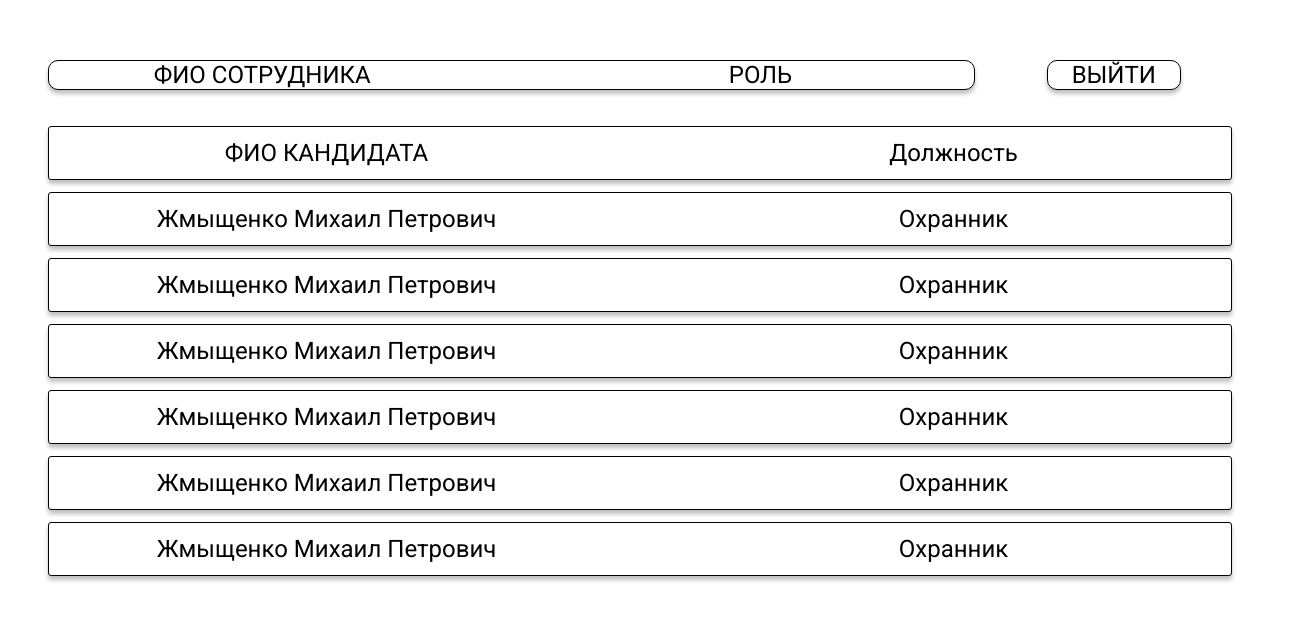
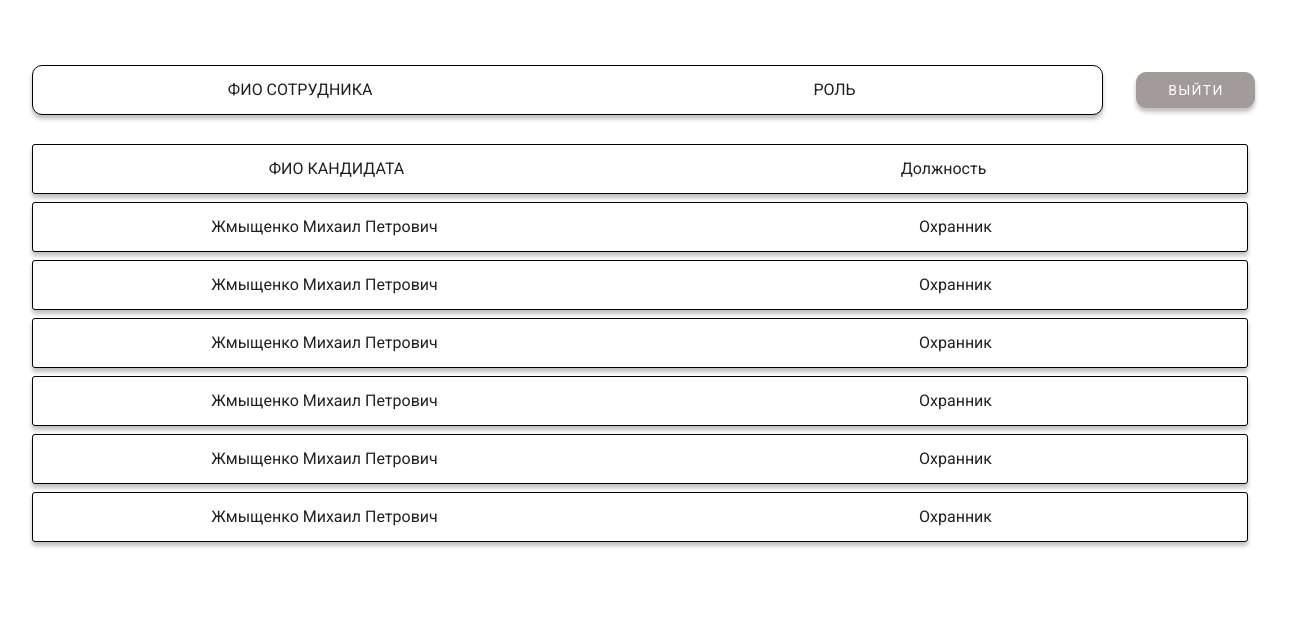
Before and after one commit to DmytriiGrishin/piedpiper_front, a Vue app: page /#/ in a window 1280 px wide. Shown: the top 620 px of the page, 1312 px wide, since content can reach past the window. Built offline with nearby package versions, Linux system fonts and the light colour scheme; a small style sheet from the web is missing.

Commit message:
theme and login stub

```diff
--- a/package.json
+++ b/package.json
@@ -8,7 +8,9 @@
     "lint": "vue-cli-service lint"
   },
   "dependencies": {
+    "axios": "^0.19.2",
     "core-js": "^3.6.4",
+    "nprogress": "^0.2.0",
     "vue": "^2.6.11",
     "vue-router": "^3.3.2",
     "vuetify": "^2.2.32"
--- a/public/index.html
+++ b/public/index.html
@@ -7,6 +7,8 @@
     <link rel="icon" href="<%= BASE_URL %>favicon.ico">
     <title><%= htmlWebpackPlugin.options.title %></title>
     <link href="https://fonts.googleapis.com/css?family=Roboto:300,400,500&display=swap" rel="stylesheet">
+    <link href="https://unpkg.com/nprogress@0.2.0/nprogress.css" rel="stylesheet" />
+    <script src="https://unpkg.com/nprogress@0.2.0/nprogress.js"></script>
   </head>
   <body>
     <noscript>
--- a/src/App.vue
+++ b/src/App.vue
@@ -1,7 +1,9 @@
 <template>
-  <div id="app">
+  <v-app id="app">
+    <main>
     <router-view></router-view>
-  </div>
+    </main>
+  </v-app>
 </template>
 
 <script>
@@ -15,11 +17,13 @@ export default {
 
 <style>
 #app {
-  font-family: Roboto, Arial, sans-serif;
-  -webkit-font-smoothing: antialiased;
-  -moz-osx-font-smoothing: grayscale;
+  /*font-family: Roboto, Arial, sans-serif;*/
+  /*-webkit-font-smoothing: antialiased;*/
+  /*-moz-osx-font-smoothing: grayscale;*/
   text-align: center;
-  color: #2c3e50;
   margin-top: 60px;
 }
+/*div.v-application .primary--text {*/
+/*  color: #2c3e50 !important;*/
+/*}*/
 </style>
--- a/src/components/CandidateFormAnswers.vue
+++ b/src/components/CandidateFormAnswers.vue
@@ -15,6 +15,7 @@
 
 <script>
     import CandidateFormAnswersAnswer from "@/components/CandidateFormAnswersAnswer";
+    import NProgress from "nprogress";
     export default {
         name: "CandidateFormAnswers",
         props: ["candidateId"],
@@ -41,17 +42,25 @@
         methods: {
             saveForm() {
                 console.log(`candidate ${this.candidateId}:`)
-                if (this.answers.map(ans => {
+                let hasErrors = this.answers.map(ans => {
                     if (ans.score === 0) {
-                      this.$refs["answer" + ans.id][0].validationError()
+                        this.$refs["answer" + ans.id][0].validationError()
                         return true;
                     }
                     return false
-                }).reduce((a, b) => a | b)) {
+                }).reduce((a, b) => a | b);
+                if (hasErrors) {
                     return
                 }
                 this.$router.push('/candidates')
             }
+        },
+        beforeRouteEnter (to, from, next) {
+            NProgress.start()
+            setTimeout(() => {
+                NProgress.done()
+                next()
+            }, 1000)
         }
     }
 </script>
--- a/src/components/CandidateFormAnswersAnswer.vue
+++ b/src/components/CandidateFormAnswersAnswer.vue
@@ -2,7 +2,14 @@
     <div class="answer-container">
         <div class="question"> {{answer.question}} </div>
         <div class="answer">  {{answer.text}} </div>
-        <v-rating @input="dismissError" v-model="answer.score" :background-color="color" >
+        <v-rating @input="dismissError"
+                  light
+                  v-model="answer.score"
+                  full-icon='mdi-star'
+                  empty-icon="mdi-star-outline"
+                  color="primary"
+                  :background-color="color"
+        >
         </v-rating>
     </div>
 </template>
@@ -14,16 +21,16 @@
         data() {
             return {
                 score: 0,
-                color: "rgba(0, 0, 0, 0.5)"
+                color: 'primary'
             }
         },
         methods: {
             validationError() {
-                this.color = "rgba(255, 0, 0, 0.5)"
+                this.color = 'error'
             },
             dismissError() {
                 console.log("dismissing error")
-                this.color = "rgba(0, 0, 0, 0.5)"
+                this.color = 'primary'
             }
         }
     }
--- a/src/components/CandidatesList.vue
+++ b/src/components/CandidatesList.vue
@@ -1,17 +1,27 @@
 <template>
   <div>
-    <div class="list-header-container">
-      <div class="list-header">
-        <h2>ФИО СОТРУДНИКА</h2>
-        <h2>РОЛЬ</h2>
-      </div>
-      <button><span>ВЫЙТИ</span></button>
-    </div>
+    <v-container fluid class="list-header-container">
+      <v-row no-gutters align="center">
+        <v-col cols="12" md="10">
+            <v-row justify="space-evenly" class="list-header">
+                <v-col cols=“12”>ФИО СОТРУДНИКА</v-col>
+                <v-col cols=“12”>РОЛЬ</v-col>
+            </v-row>
+        </v-col>
+        <v-col cols="12" md="2">
+            <v-row align="center" justify="center">
+                <v-col cols=“12”>
+                    <v-btn color="primary"><span>ВЫЙТИ</span></v-btn>
+                </v-col>
+            </v-row>
+        </v-col>
+      </v-row>
+    </v-container>
 
     <v-container fluid class="candidates-list">
-      <v-row class="candidates-list-header">
-        <v-col><span class="fio">ФИО КАНДИДАТА</span></v-col>
-        <v-col><span class="position">Должность</span></v-col>
+      <v-row justify="space-evenly" class="candidates-list-header">
+        <v-col cols=“12”><span class="fio">ФИО КАНДИДАТА</span></v-col>
+        <v-col cols=“12”><span class="position">Должность</span></v-col>
       </v-row>
       <CandidatesListItem class="candidates-list-item"
                           v-for="candidate in candidates"
@@ -55,7 +65,6 @@
         name: "Жмыщенко Михаил Петрович",
         position: "Охранник",
       }]
-
     }),
   }
 </script>
@@ -66,9 +75,6 @@
   }
 
   .list-header-container {
-    display: grid;
-    grid-template-columns: 5fr 1fr ;
-    grid-column-gap: 3em;
     margin: 0 2em 0 2em;
   }
 
@@ -79,10 +85,6 @@
     box-sizing: border-box;
     box-shadow: 0 4px 4px rgba(0, 0, 0, 0.25);
     border-radius: 10px;
-    display: grid;
-    grid-template-columns: 1fr 1fr ;
-    grid-column-gap: 3em;
-    justify-content: space-evenly;
   }
 
 
@@ -92,20 +94,13 @@
     box-sizing: border-box;
     border-radius: 10px;
     box-shadow: 0 4px 4px rgba(0, 0, 0, 0.25);
-    max-inline-size: fit-content;
-  }
-  .list-header h2 {
-    display: inline;
   }
 
   * {
     font-family: Roboto, sans-serif;
     font-style: normal;
     font-weight: normal;
-    font-size: 24px;
-    line-height: 28px;
     text-align: center;
-    color: #000000;
   }
 
   .candidates-list {
@@ -115,13 +110,8 @@
   .candidates-list-header {
     background: #FFFFFF;
     border: 1px solid #000000;
-    box-sizing: border-box;
     box-shadow: 0 4px 4px rgba(0, 0, 0, 0.25);
     border-radius: 3px;
-    display: grid;
-    grid-template-columns: 1fr 1fr ;
-    grid-column-gap: 3em;
-    justify-content: space-evenly;
     margin: 0.5em 2em 0 2em;
   }
 
--- a/src/components/CandidatesListItem.vue
+++ b/src/components/CandidatesListItem.vue
@@ -1,7 +1,7 @@
 <template>
-    <v-row @click="openCandidate" class="candidates-list-item">
-        <v-col><span class="fio">{{candidate.name}}</span></v-col>
-        <v-col><span class="position">{{candidate.position}}</span></v-col>
+    <v-row v-ripple justify="space-evenly" @click="openCandidate" class="candidates-list-item">
+        <v-col cols=“12”><span class="fio">{{candidate.name}}</span></v-col>
+        <v-col cols=“12”><span class="position">{{candidate.position}}</span></v-col>
     </v-row>
 </template>
 
@@ -21,13 +21,10 @@
     .candidates-list-item {
         background: #FFFFFF;
         border: 1px solid #000000;
-        box-sizing: border-box;
         box-shadow: 0 4px 4px rgba(0, 0, 0, 0.25);
         border-radius: 3px;
-        display: grid;
         grid-template-columns: 1fr 1fr ;
         grid-column-gap: 3em;
-        justify-content: space-evenly;
         margin: 0.5em 2em 0 2em;
         cursor:pointer;
     }
--- /dev/null
+++ b/src/components/Login.vue
@@ -0,0 +1,52 @@
+<template>
+    <v-container
+            fluid
+    >
+        <v-row
+                align="center"
+                justify="center"
+        >
+            <v-col
+                    cols="12"
+                    sm="8"
+                    md="4"
+            >
+                <v-card class="elevation-12">
+                        <div style="text-align: center; margin-top: 2em">Вход</div>
+                    <v-card-text>
+                        <v-form>
+                            <v-text-field
+                                    label="Login"
+                                    name="login"
+                                    prepend-icon="mdi-account"
+                                    type="text"
+                            ></v-text-field>
+
+                            <v-text-field
+                                    id="password"
+                                    label="Password"
+                                    name="password"
+                                    prepend-icon="mdi-lock"
+                                    type="password"
+                            ></v-text-field>
+                        </v-form>
+                    </v-card-text>
+                    <v-card-actions>
+                        <v-spacer></v-spacer>
+                        <v-btn color="primary">Login</v-btn>
+                    </v-card-actions>
+                </v-card>
+            </v-col>
+        </v-row>
+    </v-container>
+</template>
+
+<script>
+    export default {
+        name: "Login"
+    }
+</script>
+
+<style scoped>
+
+</style>
--- a/src/main.js
+++ b/src/main.js
@@ -4,6 +4,7 @@ import vuetify from '@/plugins/vuetify'
 import VueRouter from "vue-router";
 import CandidatesList from "@/components/CandidatesList";
 import CandidateFormAnswers from "@/components/CandidateFormAnswers";
+import Login from "@/components/Login";
 
 Vue.config.productionTip = false
 Vue.use(VueRouter);
@@ -11,13 +12,27 @@ Vue.use(VueRouter);
 const routes = [
   { path: '/', component: CandidatesList },
   { path: '/candidates', component: CandidatesList },
-  { path: '/candidate/:candidateId', component: CandidateFormAnswers, }
+  { path: '/candidate/:candidateId', component: CandidateFormAnswers, },
+  {path: '/login', component: Login}
 ]
 
 const router = new VueRouter({
   routes // short for `routes: routes`
 })
 
+router.beforeResolve((to, from, next) => {
+  // If this isn't an initial page load.
+  console.log(`name:`)
+  console.log(to)
+
+  // Start the route progress bar.
+
+
+  next()
+})
+
+
+
 new Vue({
   render: h => h(App),
   vuetify,
--- a/src/plugins/vuetify.js
+++ b/src/plugins/vuetify.js
@@ -6,9 +6,17 @@ import '@mdi/font/css/materialdesignicons.css'
 Vue.use(Vuetify)
 
 const opts = {
-    icons: {
-        iconfont: 'mdi', // default - only for display purposes
-    }
+    theme: {
+        themes: {
+            light: {
+                primary: "#A39A9A",
+                secondary: "#FFFFFF",
+                accent: "#000000",
+                error: "#ff4e4e",
+                'primary--text': "#FFFFFF"
+            },
+        },
+    },
 }
 
 export default new Vuetify(opts)
```
Also changed, not shown: 1 other file (tests, documents, lock files or other folders).
